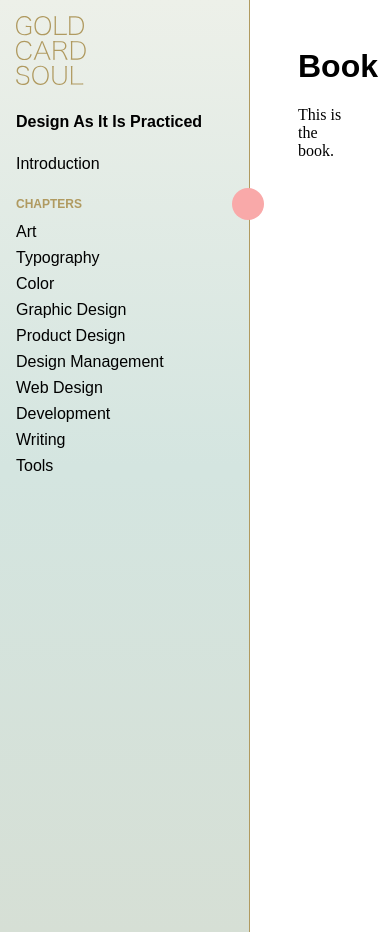
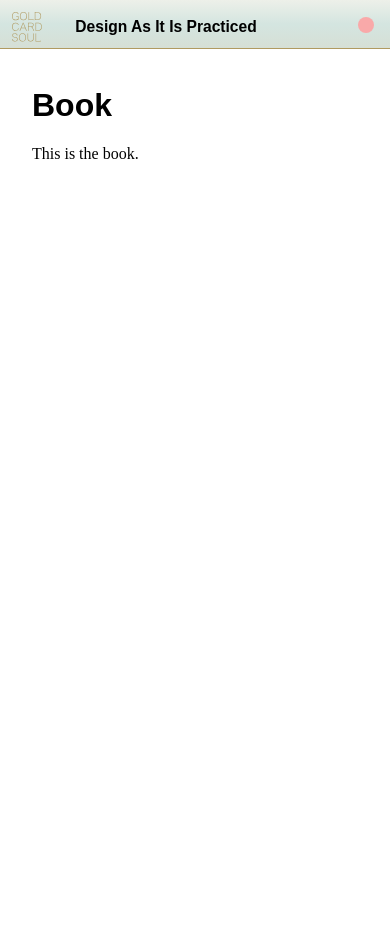
Before and after one commit to goldcardsoul/goldcardsoul.github.io, a Jekyll site: the page built from book.md, in a window 390 px wide. Built offline with Jekyll 4.4.1, drawn with Linux system fonts in a browser that asks for light colours; after the commit the page ends 900 px from its top, so only the background shows below that.

Commit message:
more responsiveness

```diff
--- a/_layouts/book.html
+++ b/_layouts/book.html
@@ -10,6 +10,8 @@
 		<div class="book--gcs-logo"><a href="/">{% include svg/gcs_logo.svg %}</a></div>
 
 		<div class="book-title">Design As It Is Practiced</div>
+
+		<div class="book-index">
 			<ul>
 				<li><a href="/book/introduction">Introduction</a></li>
 			</ul>
@@ -26,6 +28,8 @@
 				<li><a href="/book/writing">Writing</a></li>
 				<li><a href="/book/tools">Tools</a></li>
 			</ul>
+		</div>
+
 	  </header>
 	</div>
 
--- a/_layouts/post.html
+++ b/_layouts/post.html
@@ -11,16 +11,12 @@ layout: default
 
   <article class="post-body">
     <h2 class="post-title">
-      <a href="{{ site.baseurl }}{{ post.url }}">
         {{ page.title }}
-      </a>
     </h2>
     {% include post-meta.html post=page %}
 
     {{ content }}
 
-    {% include post-tags.html post=page %}
-
   </article>
 
 </div>
--- a/_sass/hydeout.scss
+++ b/_sass/hydeout.scss
@@ -42,6 +42,9 @@ body {
 }
 #sidebar, main {
 	overflow: scroll;
+	@media (max-width: 500px) {
+		overflow: visible;
+	}
 }
 
 body {
@@ -49,6 +52,17 @@ body {
 	grid-template-columns: 250px auto;
 	padding: 0;
 	margin: 0;
+
+	@media (max-width: 700px) {
+		grid-template-columns: 100px auto;
+		height: auto;
+		overflow: visible;
+		min-height: 100vh;
+	}
+	@media (max-width: 500px) {
+		display: block;
+	}
+
 	&.index,
 	&.post {
 		@include gradient-bg;
@@ -90,13 +104,30 @@ main {
 	padding: 1em;
 	min-height: 100vh;
 	border-right: 1px solid $gold;
+	@include gradient-bg;
 
-	@include gradient-bg;
+	@media (max-width: 500px) {
+		border-right: none;
+		border-bottom: 1px solid $gold;
+		min-height: auto;
+
+		.book-index {
+			display: none;
+		}
+	}
+
 	header {
 		position: relative;
 	}
 	.book-title {
 		font-weight: 600;
+		@media (max-width: 500px) {
+			display: inline-block;
+			text-align: center;
+			width: 200px;
+			margin: .4em auto 0;
+			font-size: 1.3em;
+		}
 	}
 	.chapters {
 		font-weight: 800;
@@ -114,7 +145,14 @@ main {
 		font-weight: 100;
 		li {
 			margin: .5em 0;
+			@media (max-width: 700px) {
+				margin-bottom: 1em;
+			}
 		}
+	}
+
+	@media (max-width: 700px) {
+		font-size: .75em;
 	}
 	/* .sidebar-border {
 		width: 1px;
@@ -134,6 +172,18 @@ main {
 	left: 14.5em;
 	top: 11.75em;
 	z-index: 2;
+	@media (max-width: 700px) {
+		left: 5.7em;
+	    top: 11em;
+		width: 1em;
+		height: 1em;
+	}
+	@media (max-width: 500px) {
+		position: absolute;
+	    top: -2em;
+	    left: auto;
+	    right: 1em;
+	}
 }
 
 .overflow-dot {
@@ -152,6 +202,14 @@ main {
 	svg {
 		width: 100%;
 	}
+
+	@media (max-width: 500px) {
+		width: 30px;
+		display: inline-block;
+		float: left;
+		margin-right: 2em;
+		margin-bottom: 1em;
+	}
 }
 
 .book-content {
@@ -159,6 +217,10 @@ main {
 	margin-left: 3em;
 	padding-right: 3em;
 	margin-top: 3em;
+	@media (max-width: 700px) {
+		margin: 0 1em 1em;
+		padding: 1em;
+	}
 }
 
 
@@ -167,6 +229,7 @@ main {
 body.index,
 body.post {
 	grid-template-columns: 48% auto;
+	min-height: 100vh;
 
 	@media (max-width: $break-1000) {
 		grid-template-columns: 300px auto;
```
Lines whose indentation alone changed are shown as unchanged.
